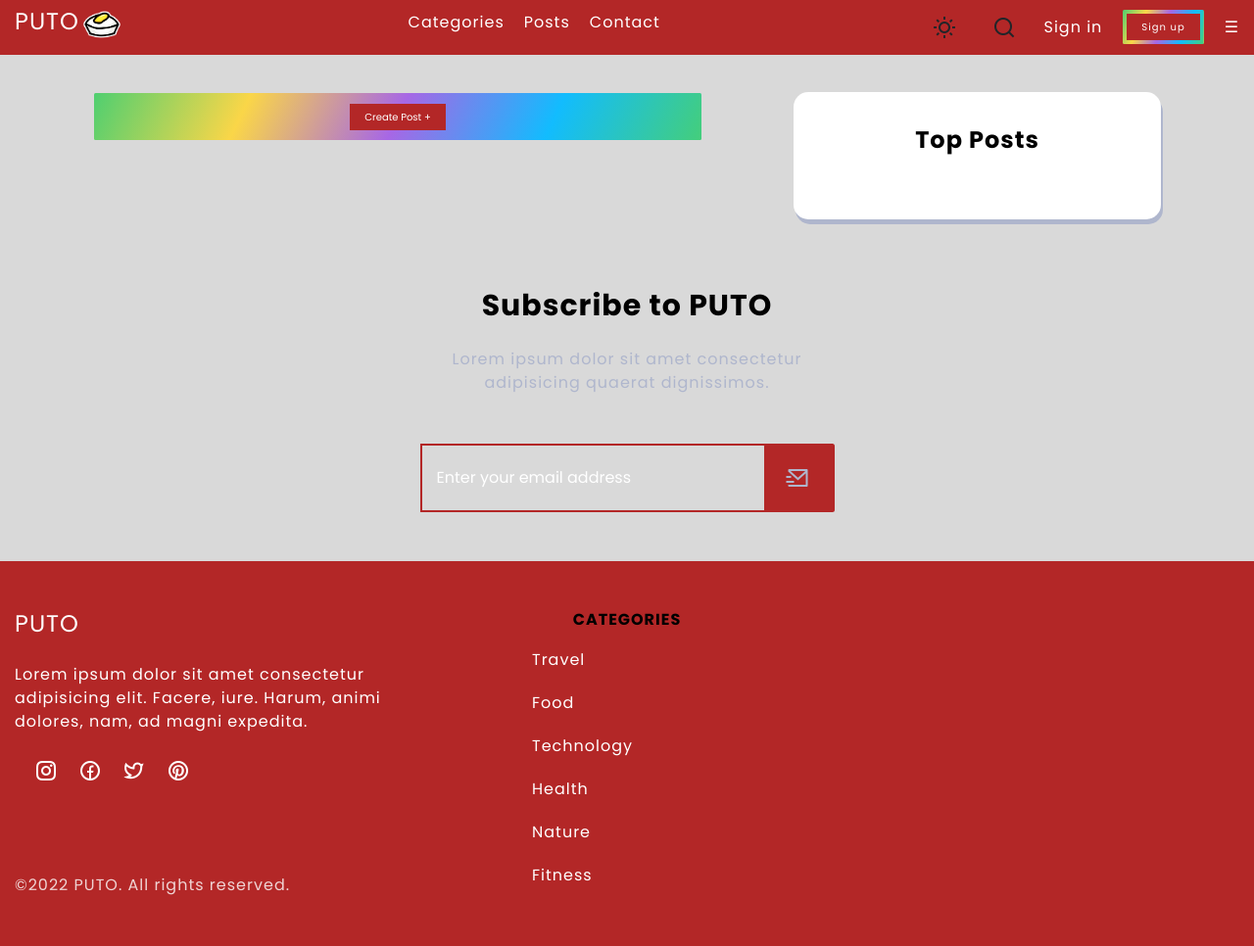
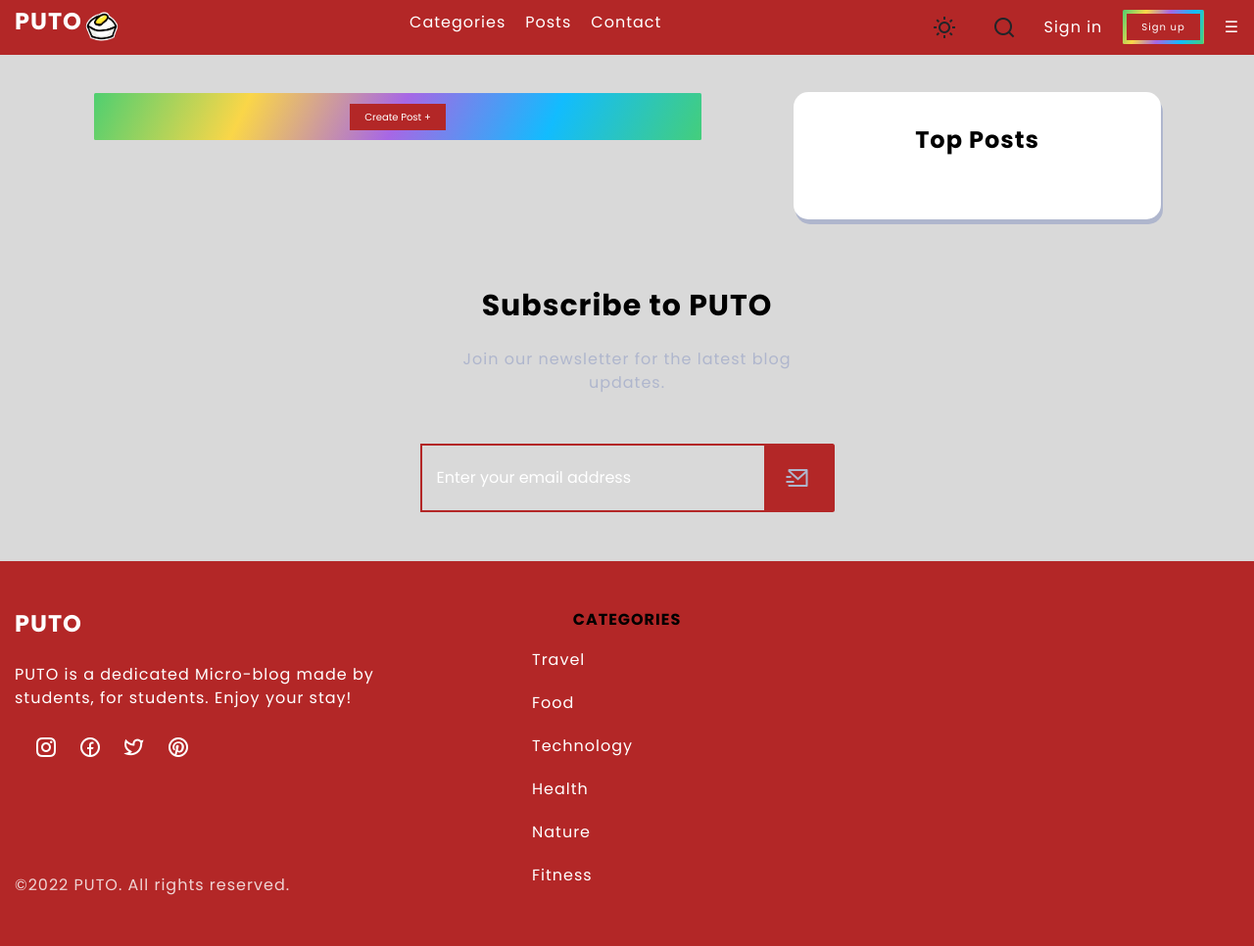
Before and after one commit to RenrenYGO/PutoSE, a CodeIgniter app: page /PutoSE/ in a window 1280 px wide. Shown: the whole page at 98% size. Run offline with CodeIgniter, Linux system fonts and the light colour scheme; data that the repository does not hold is empty.

Commit message:
aesthetic tweaks

```diff
--- a/application/views/pages/dashboard.php
+++ b/application/views/pages/dashboard.php
@@ -45,7 +45,7 @@
                                 <h5 class="modal-title" id="InputModalTitleLabel">Create Post</h5>
                                 </div>
                                 <div class="modal-body">
-                                <h2 class="title footer-title">Please sign in first or create an account</h2>
+                                <h2 class="title footer-title">Please sign in first or create an account!</h2>
                                 </div>
                                 <div class="modal-footer">
                                     <button type="button" class="btn btn-secondary" data-bs-dismiss="modal">Close</button>
@@ -95,8 +95,7 @@
 
             <div class="form-container-inner">
                 <h3 class="title newsletter-title">Subscribe to PUTO</h3>
-                <p class="newsletter-description">Lorem ipsum dolor sit amet consectetur adipisicing quaerat
-                    dignissimos.</p>
+                <p class="newsletter-description">Join our newsletter for the latest blog updates.</p>
 
                 <form action="" class="form">
                     <input class="form-input" type="text" placeholder="Enter your email address">
--- a/application/views/pages/edit_profile.php
+++ b/application/views/pages/edit_profile.php
@@ -3,7 +3,7 @@
     <?php echo form_open_multipart('edit_profile/profile_edit');?>
     <input type="hidden" name="id" value="<?php echo $this->session->userdata('user')['id'];?>">
     <div class="box mt-5 col-6 mx-auto border border-2">
-        <h2 class="text-center mt-2 pt-3">Edit Profile</h2>
+        <h2 class="text-center mt-2 pt-3"><b>Edit Profile</b></h2>
         <div class="px-5 mx-3 pt-4 mt-3">
             <div class="form-group mb-2">
                 <input type="text" class="form-control" name="name" placeholder="Edit Username" value="<?php echo $this->session->userdata('user')['name'];?>">
@@ -16,7 +16,7 @@
                 <input type="file" name="profile_picture" size="200">
             </div>
             <div class="ms-auto">
-                <button type="submit" class="btn btn-default mt-2">Submit</button>
+                <button type="submit" class="btn btn-custom">Submit</button>
             </div>
         </div>
     </div>
--- a/application/views/templates/footer.php
+++ b/application/views/templates/footer.php
@@ -5,10 +5,9 @@
 
             <div class="company-data">
                 <a href="./index.html">
-                    <h2 class="logo">PUTO</h2>
+                    <h2 class="logo"><b>PUTO</b></h2>
                 </a>
-                <p class="company-description">Lorem ipsum dolor sit amet consectetur adipisicing elit. Facere, iure.
-                    Harum, animi dolores, nam, ad magni expedita.</p>
+                <p class="company-description">PUTO is a dedicated Micro-blog made by students, for students. Enjoy your stay!</p>
 
                 <ul class="list social-media">
                     <li class="list-item">
--- a/application/views/templates/header.php
+++ b/application/views/templates/header.php
@@ -29,9 +29,9 @@
         <nav class="navbar container">
 
             <a href="<?php echo base_url('dashboard')?>">
-                <h2 class="logo">PUTO</h2>
+                <h2 class="logo"><b>PUTO</b></h2>
                 <div class="logo-image">
-                    <img src="<?php echo base_url('/assets/images/featured/PUTOLOGO.png')?>" >
+                    <img src="<?php echo base_url('/assets/images/featured/PUTOLOGO.png') ?>" width="40" height="50" >
                 </div>
             </a>
 
```
Also changed, not shown: assets/images/profile_picture/2_PUTOLOGO.png (added), assets/images/profile_picture/2_SammyDev.png (added), assets/images/profile_picture/2_yeiwave.gif (added).
